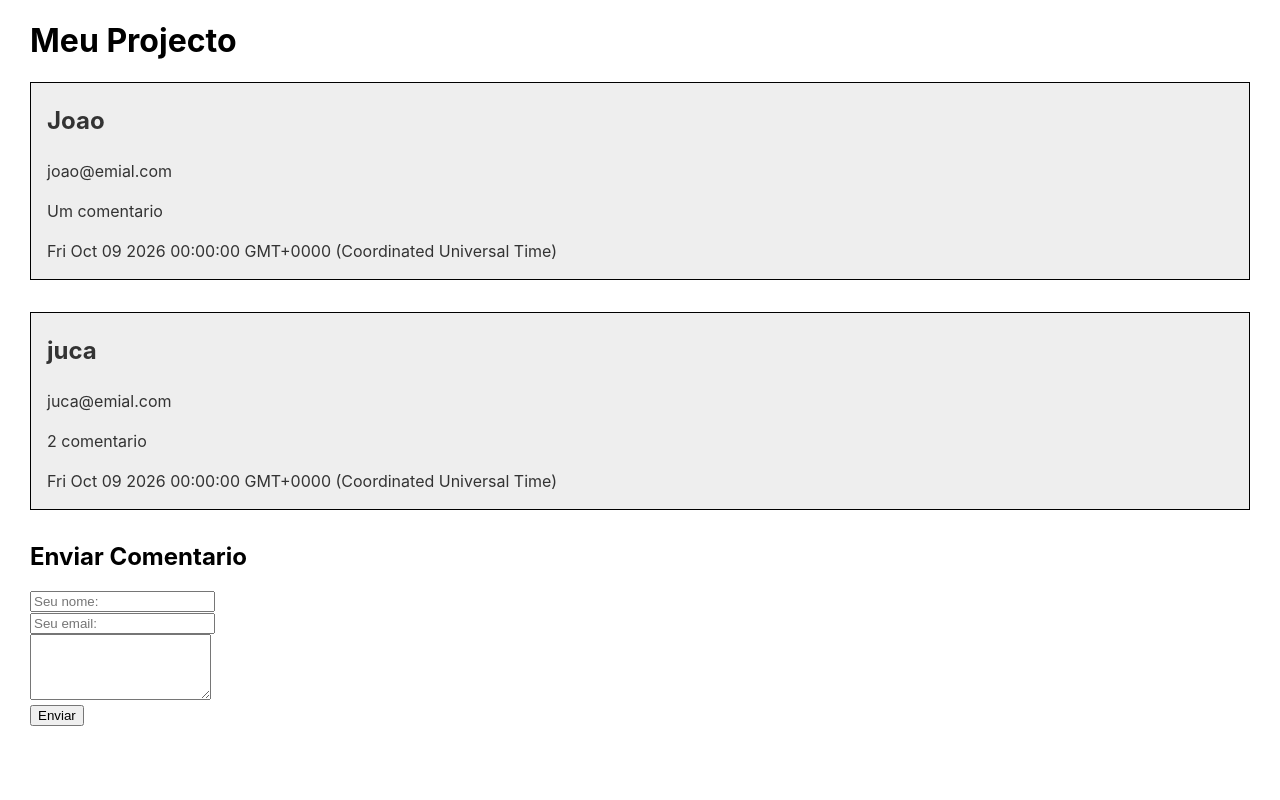
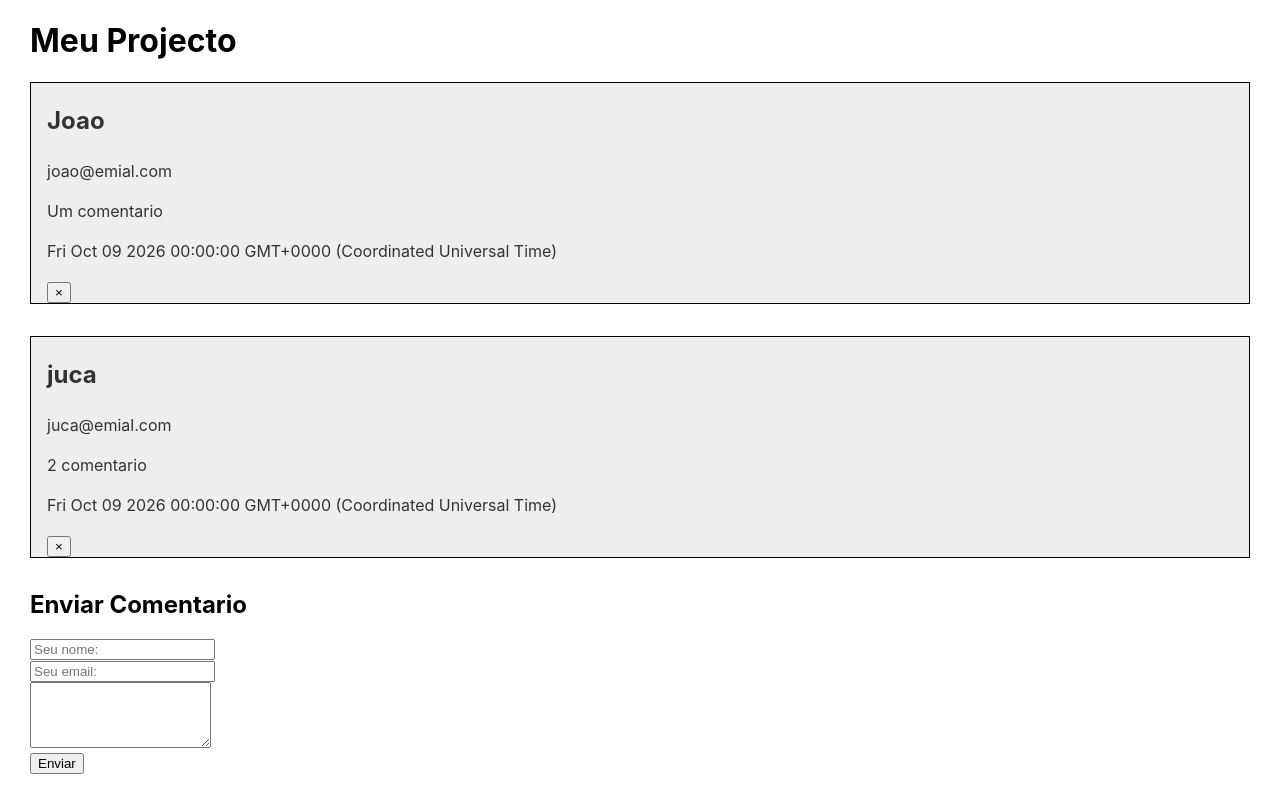
Before and after one commit to machadopy/UDEMY-REACT, a React (Create React App) app in the folder projeto/react-basico/: page / in a window 1280 px wide. Built offline with nearby package versions, Linux system fonts and the light colour scheme.

Commit message:
Add functionality to remove comments in App component

```diff
--- a/projeto/react-basico/src/App.js
+++ b/projeto/react-basico/src/App.js
@@ -42,6 +42,14 @@
 
   }
 
+  removerComentario = comentario =>{
+    let lista = this.state.comentarios;
+    lista = lista.filter(c=> c !== comentario)
+
+    this.setState({comentarios:lista})
+  }
+
+
   typeValue = evento =>{
     const {name, value}= evento.target;
     this.setState({novoComentario:{...this.state.novoComentario, [name]:value}})
@@ -58,8 +66,10 @@
               key={indice}
               nome={comentario.nome}
               email={comentario.email}
-              data={comentario.data}>
+              data={comentario.data}
+              onRemove={this.removerComentario.bind(this, comentario)}>
               {comentario.mensagem}
+
             </Comentario>
 
           )})}
--- a/projeto/react-basico/src/components/Comentario.js
+++ b/projeto/react-basico/src/components/Comentario.js
@@ -9,6 +9,7 @@
 		<p>{props.email}</p>
 		<p>{props.children}</p>
 		<p>{props.data.toString()}</p>
+		<button onClick={props.onRemove}>&times;</button>
 	</div>
 )};
 
```
